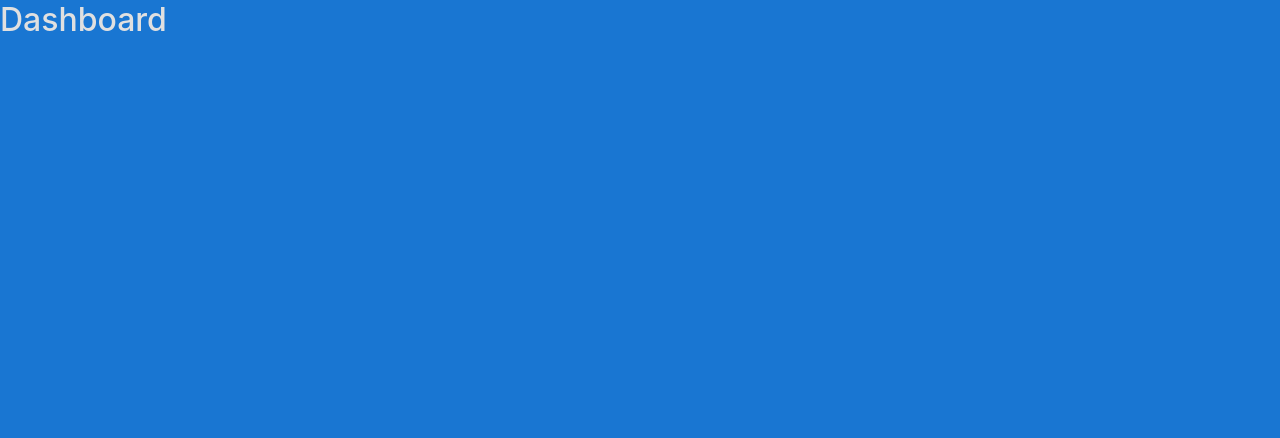
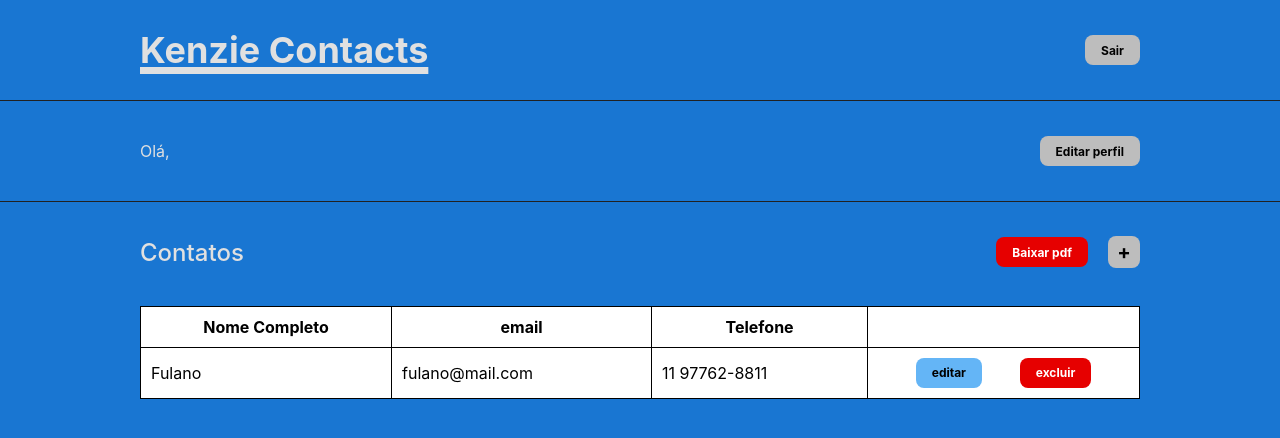
Before and after one commit to ErikNibe/fullstack-project-frontend, a React (Vite) app: page /dashboard in a window 1280 px wide. Shown: the top 438 px of the page. Built offline with nearby package versions, Linux system fonts and the light colour scheme.

Commit message:
feat: add dashboard layout

```diff
--- a/src/pages/Dashboard/index.tsx
+++ b/src/pages/Dashboard/index.tsx
@@ -1,3 +1,78 @@
+import { useClient } from "../../hooks/useClient";
+import { Button } from "../../styles/Button";
+import { Logo } from "../../styles/Logo";
+import { ContentContainer, Header, Main, Navbar, Table } from "./styles";
+
 export const Dashboard = () => {
-  return <h1>Dashboard</h1>;
+  const { client } = useClient();
+
+  return (
+    <>
+      <Navbar>
+        <ContentContainer>
+          <Logo>Kenzie Contacts</Logo>
+
+          <Button btnColor="gray" btnSize="small">
+            Sair
+          </Button>
+        </ContentContainer>
+      </Navbar>
+
+      <Header>
+        <ContentContainer>
+          <p>Olá, {client?.fullName}</p>
+
+          <Button btnColor="gray" btnSize="small">
+            Editar perfil
+          </Button>
+        </ContentContainer>
+      </Header>
+
+      <Main>
+        <ContentContainer>
+          <h2>Contatos</h2>
+
+          <div>
+            <Button btnColor="red" btnSize="small">
+              Baixar pdf
+            </Button>
+
+            <Button btnColor="gray" btnSize="add">
+              +
+            </Button>
+          </div>
+        </ContentContainer>
+
+        <ContentContainer>
+          <Table>
+            <thead>
+              <tr>
+                <th>Nome Completo</th>
+                <th>email</th>
+                <th>Telefone</th>
+                <th></th>
+              </tr>
+            </thead>
+            <tbody>
+              <tr>
+                <td>Fulano</td>
+                <td>fulano@mail.com</td>
+                <td>11 97762-8811</td>
+                <td>
+                  <div>
+                    <Button btnSize="small" btnColor="blue">
+                      editar
+                    </Button>
+                    <Button btnSize="small" btnColor="red">
+                      excluir
+                    </Button>
+                  </div>
+                </td>
+              </tr>
+            </tbody>
+          </Table>
+        </ContentContainer>
+      </Main>
+    </>
+  );
 };
--- a/src/pages/Dashboard/styles.ts
+++ b/src/pages/Dashboard/styles.ts
@@ -1,7 +1,66 @@
 import styled from "styled-components";
 
+export const ContentContainer = styled.div`
+  display: flex;
+  justify-content: space-between;
+  align-items: center;
+
+  width: 90%;
+  max-width: 1000px;
+  min-height: 100px;
+
+  overflow-x: auto;
+
+  & > div {
+    display: flex;
+    align-items: center;
+    gap: 20px;
+  }
+`;
+
 export const Navbar = styled.nav`
-  height: 70px;
+  display: flex;
+  justify-content: center;
+  align-items: center;
 
-  border-bottom: 1.5px solid var(--);
+  border-bottom: 1.5px solid var(--color-gray-900);
 `;
+
+export const Header = styled.header`
+  display: flex;
+  justify-content: center;
+  align-items: center;
+
+  border-bottom: 1.5px solid var(--color-gray-900);
+`;
+
+export const Main = styled.main`
+  display: flex;
+  justify-content: center;
+  align-items: center;
+  flex-direction: column;
+`;
+
+export const Table = styled.table`
+  width: 100%;
+
+  border-collapse: collapse;
+
+  background-color: var(--color-white);
+  color: black;
+
+  th,
+  td {
+    min-width: max-content;
+    border: 1px solid black;
+    padding: 10px;
+  }
+
+  td > div {
+    display: flex;
+    justify-content: space-evenly;
+    align-items: center;
+
+    width: 100%;
+  }
+`;
--- a/src/styles/Button.ts
+++ b/src/styles/Button.ts
@@ -20,6 +20,21 @@ export const Button = styled.button<iButtonProps>`
 
           font-size: 16px;
         `;
+      case "small":
+        return css`
+          height: 30px;
+          padding: 0 16px;
+
+          font-size: 12px;
+        `;
+      case "add":
+        return css`
+          width: 32px;
+          height: 32px;
+
+          font-weight: 700;
+          font-size: 20px;
+        `;
     }
   }}
 
@@ -34,14 +49,23 @@ export const Button = styled.button<iButtonProps>`
             color: var(--color-white);
           }
         `;
-      //   case "gray":
-      //     return css`
-      //       background-color: var(--color-gray-400);
+      case "gray":
+        return css`
+          background-color: var(--color-gray-400);
 
-      //       &:hover {
-      //         background-color: var(--color-gray-700);
-      //       }
-      //     `;
+          &:hover {
+            background-color: var(--color-gray-700);
+          }
+        `;
+      case "red":
+        return css`
+          background-color: var(--color-invalid);
+          color: var(--color-white);
+
+          &:hover {
+            background-color: var(--color-invalid-hover);
+          }
+        `;
     }
   }}
 `;
--- a/src/styles/GlobalStyles.ts
+++ b/src/styles/GlobalStyles.ts
@@ -22,6 +22,7 @@ export default createGlobalStyle`
     --color-gray-100: #f5f5f5;
     --color-white: #FFF;
     --color-invalid: #E60000;
+    --color-invalid-hover: #E83F5B;
 
     font-size: 60%;
   }
--- a/src/styles/Logo.ts
+++ b/src/styles/Logo.ts
@@ -5,4 +5,8 @@ export const Logo = styled.h1`
   font-size: 36px;
   text-decoration-line: underline;
   text-decoration-thickness: 7px;
+
+  @media (max-width: 500px) {
+    font-size: 30px;
+  }
 `;
```
